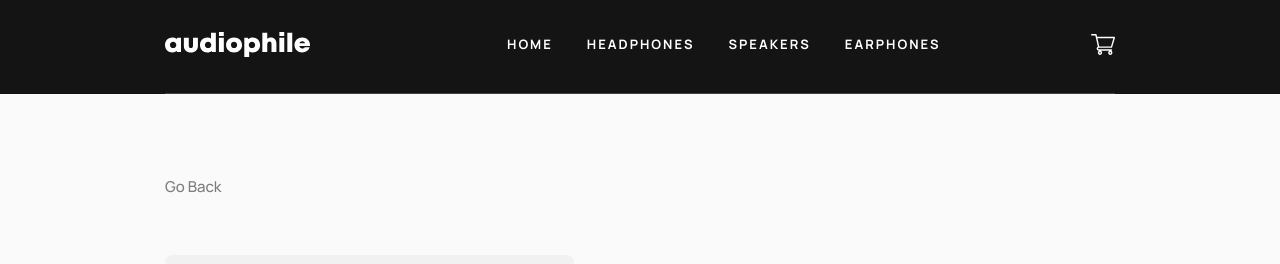
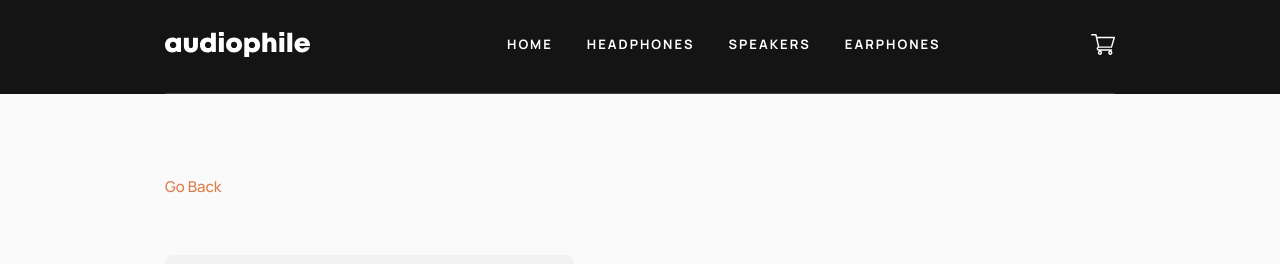
Before and after one commit to RGomes98/AudiophileEcommerce, a Next.js app: page /earphones/yx1-earphones in a window 1280 px wide. In both pictures the pointer is over the button "Go Back". Shown: the top 264 px of the page. Built offline with nearby package versions, Linux system fonts and the light colour scheme.

Commit message:
style: add backButton transition

```diff
--- a/src/components/Product/BackButton/BackButton.module.scss
+++ b/src/components/Product/BackButton/BackButton.module.scss
@@ -10,4 +10,9 @@
   background-color: transparent;
   line-height: variable.$line-height-25;
   color: variable.$transparent-black-50;
+  transition: color variable.$ease-200ms;
+
+  &:hover {
+    color: variable.$caramel;
+  }
 }
```
